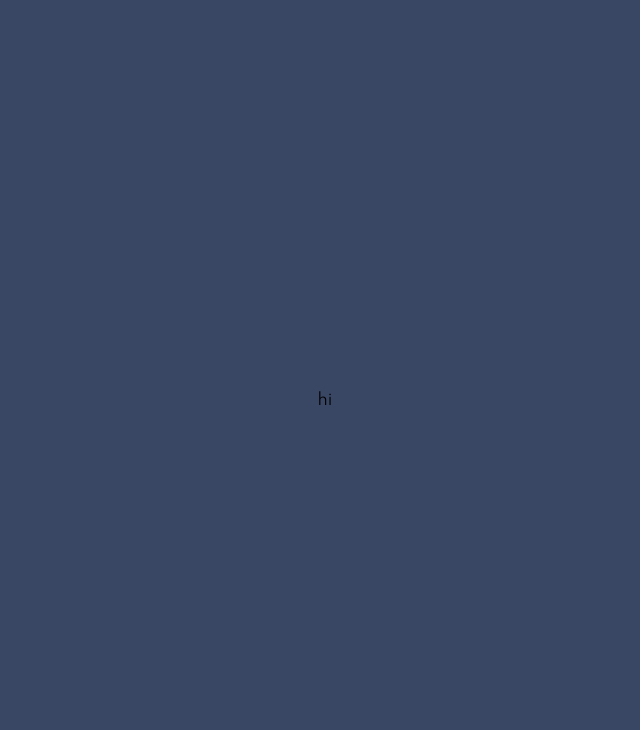
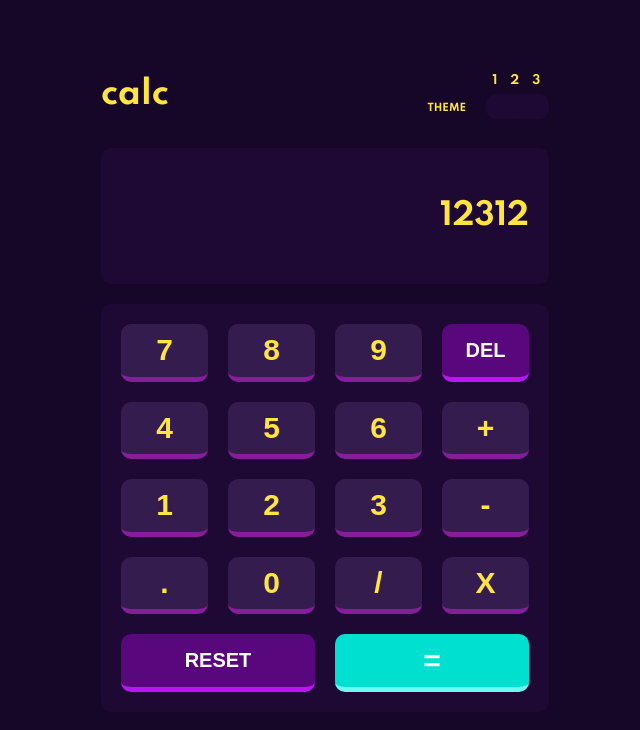
Before and after one commit to MhmtMutlu/react-calculator-app, a React (Create React App) app: page / in a window 1280 px wide. Shown: the top 730 px of the page, without its empty margins (315-955 px from the left). Built offline with nearby package versions, Linux system fonts and the light colour scheme.

Commit message:
Feat-UI: Layout and App.tsx was edited with new scss files.

```diff
--- a/src/App.tsx
+++ b/src/App.tsx
@@ -1,11 +1,16 @@
 import React from 'react';
+import Header from './components/Header/Header';
+import Keypad from './components/Keypad/Keypad';
+import Screen from './components/Screen/Screen';
 import Layout from './layout/Layout';
 
 function App() {
   return (
     <div>
       <Layout>
-        hi
+        <Header />
+        <Screen />
+        <Keypad />
       </Layout>
     </div>
   );
--- a/src/_index.scss
+++ b/src/_index.scss
@@ -1,40 +1,3 @@
-$first-theme-main-bg: hsl(222, 26%, 31%);
-$first-theme-keypad-bg: hsl(223, 31%, 20%);
-$first-theme-screen-bg: hsl(224, 36%, 15%);
-$first-theme-blue-bg: hsl(225, 21%, 49%);
-$first-theme-blue-shadow: hsl(224, 28%, 35%);
-$first-theme-red-bg: hsl(6, 63%, 50%);
-$first-theme-red-shadow: hsl(6, 70%, 34%);
-$first-theme-light-bg: hsl(30, 25%, 89%);
-$first-theme-light-shadow: hsl(28, 16%, 65%);
-$first-theme-dark-text: hsl(221, 14%, 31%);
-
-$second-theme-main-bg: hsl(0, 0%, 90%);
-$second-theme-keypad-bg: hsl(0, 5%, 81%);
-$second-theme-screen-bg: hsl(0, 0%, 93%);
-$second-theme-cyan-bg: hsl(185, 42%, 37%);
-$second-theme-cyan-shadow: hsl(185, 58%, 25%);
-$second-theme-orange-bg: hsl(25, 98%, 40%);
-$second-theme-orange-shadow: hsl(25, 99%, 27%);
-$second-theme-gray-bg: hsl(45, 7%, 89%);
-$second-theme-gray-shadow: hsl(35, 11%, 61%);
-$second-theme-dark-text: hsl(60, 10%, 19%);
-
-$third-theme-main-bg: hsl(268, 75%, 9%);
-$third-theme-keypad-bg: hsl(268, 71%, 12%);
-$third-theme-screen-bg: hsl(268, 71%, 12%);
-$third-theme-violet-bg: hsl(281, 89%, 26%);
-$third-theme-violet-shadow: hsl(285, 91%, 52%);
-$third-theme-cyan-bg: hsl(176, 100%, 44%);
-$third-theme-cyan-shadow: hsl(177, 92%, 70%);
-$third-theme-magenta-bg: hsl(268, 47%, 21%);
-$third-theme-magenta-shadow: hsl(290, 70%, 36%);
-$third-theme-dark-text: hsl(198, 20%, 13%);
-$third-theme-yellow-text: hsl(52, 100%, 62%);
-
-$white-text: hsl(0, 0, 100%);
-
-
 *, ::after, ::before {
   padding: 0;
   margin: 0;
--- a/src/layout/Layout.tsx
+++ b/src/layout/Layout.tsx
@@ -4,7 +4,11 @@
 const Layout: React.FC<React.ReactNode> = ({ children }) => {
   return (
     <div className="layout-container">
-      <div className="first-theme">{children}</div>
+      <div className="third-theme">
+        <div className="calculator-container">
+          {children}
+        </div>
+      </div>
     </div>
   );
 };
--- a/src/layout/layout.scss
+++ b/src/layout/layout.scss
@@ -1,14 +1,61 @@
-@use "../index";
+@use "../assets/styles/variables";
+@use "../assets/styles/theme";
 
-.layout-container{
+.layout-container {
   width: 100vw;
   height: 100vh;
 
   .first-theme {
-    height: 100%;
-    display: flex;
-    justify-content: center;
-    align-items: center;
-    background-color: index.$first-theme-main-bg;
+    @include theme.theme(
+      variables.$first-theme-main-bg,
+      variables.$white-text,
+      variables.$first-theme-screen-bg,
+      variables.$first-theme-red-bg,
+      variables.$first-theme-keypad-bg,
+      variables.$first-theme-dark-text,
+      variables.$first-theme-blue-bg,
+      variables.$first-theme-blue-shadow,
+      variables.$first-theme-red-bg,
+      variables.$first-theme-red-shadow,
+      variables.$first-theme-light-bg,
+      variables.$first-theme-light-shadow,
+      false
+    );
+  }
+
+  .second-theme {
+    @include theme.theme(
+      variables.$second-theme-main-bg,
+      variables.$second-theme-dark-text,
+      variables.$second-theme-screen-bg,
+      variables.$second-theme-orange-bg,
+      variables.$second-theme-keypad-bg,
+      variables.$second-theme-dark-text,
+      variables.$second-theme-cyan-bg,
+      variables.$second-theme-cyan-shadow,
+      variables.$second-theme-orange-bg,
+      variables.$second-theme-orange-shadow,
+      variables.$second-theme-gray-bg,
+      variables.$second-theme-gray-shadow,
+      false
+    );
+  }
+
+  .third-theme {
+    @include theme.theme(
+      variables.$third-theme-main-bg,
+      variables.$third-theme-yellow-text,
+      variables.$third-theme-screen-bg,
+      variables.$third-theme-cyan-bg,
+      variables.$third-theme-keypad-bg,
+      variables.$third-theme-dark-text,
+      variables.$third-theme-violet-bg,
+      variables.$third-theme-violet-shadow,
+      variables.$third-theme-cyan-bg,
+      variables.$third-theme-cyan-shadow,
+      variables.$third-theme-magenta-bg,
+      variables.$third-theme-magenta-shadow,
+      true
+    );
   }
 }
```
